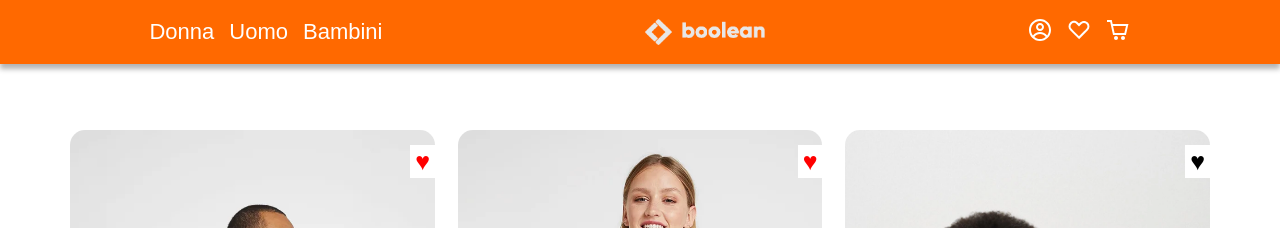
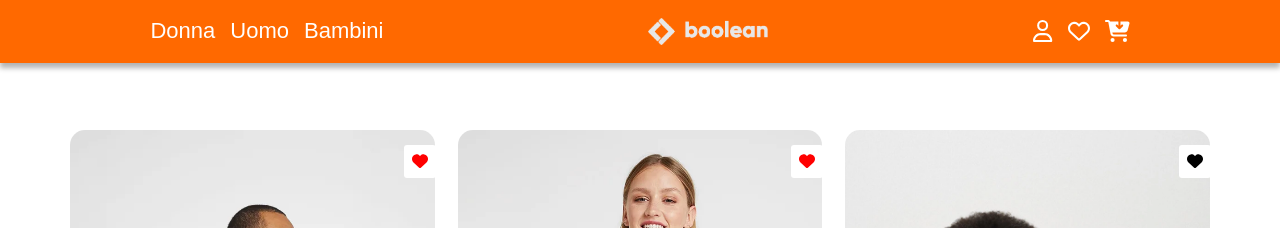
Before and after one commit to TheBloodShadow-py/vite-boolando, a Vue app: page / in a window 1280 px wide. Shown: the top 228 px of the page. Built offline with nearby package versions, Linux system fonts and the light colour scheme; data requests are answered from the project's data file; a web font is replaced by a local one.

Commit message:
ADD - axios & store.js

```diff
--- a/index.html
+++ b/index.html
@@ -2,7 +2,6 @@
 <html lang="en">
   <head>
     <meta charset="UTF-8" />
-    <link rel="icon" type="image/svg+xml" href="/vite.svg" />
     <meta name="viewport" content="width=device-width, initial-scale=1.0" />
     <title>Boolando</title>
   </head>
--- a/package.json
+++ b/package.json
@@ -9,6 +9,12 @@
     "preview": "vite preview"
   },
   "dependencies": {
+    "@fortawesome/fontawesome-svg-core": "^6.4.2",
+    "@fortawesome/free-brands-svg-icons": "^6.4.2",
+    "@fortawesome/free-regular-svg-icons": "^6.4.2",
+    "@fortawesome/free-solid-svg-icons": "^6.4.2",
+    "@fortawesome/vue-fontawesome": "^3.0.5",
+    "axios": "^1.6.0",
     "vue": "^3.3.4"
   },
   "devDependencies": {
--- a/src/App.vue
+++ b/src/App.vue
@@ -3,14 +3,16 @@ import NavBar from "./components/NavBar.vue";
 import Cards from "./components/Cards.vue";
 import Footer from "./components/Footer.vue";
 
-import ProductsDb from "./json/db.json";
+import { store } from "./store";
+import axios from "axios";
+
 import CardsSkeleton from "./components/CardsSkeleton.vue";
 
 export default {
   data() {
     return {
-      ProductsDb: ProductsDb.products,
       loader: true,
+      productsDB: store.products,
     };
   },
   components: {
@@ -20,6 +22,7 @@ export default {
     CardsSkeleton,
   },
   created() {
+    axios.get("http://localhost:3000/products/").then((resp) => (this.productsDB = resp.data));
     setTimeout(() => {
       this.loader = false;
     }, 2000);
@@ -30,6 +33,6 @@ export default {
 <template>
   <NavBar />
   <CardsSkeleton v-if="loader" />
-  <Cards v-show="!loader" :products="ProductsDb" />
+  <Cards v-show="!loader" :products="productsDB" />
   <Footer />
 </template>
--- a/src/components/Card.vue
+++ b/src/components/Card.vue
@@ -50,7 +50,9 @@ export default {
       <img draggable="false" class="hover-img" :src="'products/' + product.backImage" :alt="product.name" />
       <span v-if="haveBadge('discount')" class="discont-amount">{{ discount + "%" }}</span>
       <span class="eco-friendly" :class="haveBadge('discount') ? 'left-55' : 'left-0'" v-if="haveBadge('tag')">Sostenibilità</span>
-      <span @click="changeFavorite(index)" class="add-favorite" :class="product.isInFavorites ? 'red' : ''">&hearts;</span>
+      <span @click="changeFavorite(index)" class="add-favorite" :class="product.isInFavorites ? 'red' : ''"
+        ><font-awesome-icon class="icon" :icon="['fas', 'heart']"
+      /></span>
     </figure>
     <div class="flex-column">
       <span class="product-brand-name">{{ product.brand }}</span>
@@ -69,6 +71,10 @@ export default {
 .product-brand-name {
   font-size: 14px;
   color: $product-brand-name-color;
+}
+
+.icon {
+  font-size: 16px;
 }
 
 .product-name {
@@ -136,12 +142,11 @@ main img {
 
 .add-favorite {
   background-color: white;
-  padding: 4px 5px;
-  border-radius: 3-px;
+  padding: 8px 8px;
+  border-radius: 3px;
   position: absolute;
-  right: 0px;
+  right: -1px;
   top: 15px;
-  font-size: 25px;
   z-index: 3;
   line-height: 1;
   transition: 0.15s linear all;
--- a/src/components/Cards.vue
+++ b/src/components/Cards.vue
@@ -1,5 +1,6 @@
 <script>
 import Card from "./Card.vue";
+
 export default {
   components: {
     Card,
--- a/src/components/CardsSkeleton.vue
+++ b/src/components/CardsSkeleton.vue
@@ -29,7 +29,7 @@ export default {
 
 .box {
   background-color: $skeleton-color;
-  height: 400px;
+  height: 450px;
   border-radius: 15px;
   animation: pulse linear alternate-reverse infinite 1.4s;
 }
--- a/src/components/NavBar.vue
+++ b/src/components/NavBar.vue
@@ -21,9 +21,9 @@ export default {
     <!-- <img class="logo" alt="logo" :src="getImgUrl('../assets/boolean-logo.png')" /> -->
     <img class="logo" alt="logo" src="/boolean-logo.png" />
     <ul>
-      <li><img src="/profile.svg" alt="profile icon" /></li>
-      <li><img src="/heart.svg" alt="heart icon" /></li>
-      <li><img src="/shopping-cart.svg" alt="shopping cart icon" /></li>
+      <li><font-awesome-icon :icon="['far', 'user']" /></li>
+      <li><font-awesome-icon :icon="['far', 'heart']" /></li>
+      <li><font-awesome-icon :icon="['fas', 'cart-arrow-down']" /></li>
     </ul>
   </header>
 </template>
--- a/src/main.js
+++ b/src/main.js
@@ -1,5 +1,12 @@
-import { createApp } from 'vue'
-import './style.css'
-import App from './App.vue'
+import { createApp } from "vue";
+import "./style.css";
+import App from "./App.vue";
 
-createApp(App).mount('#app')
+import { library } from "@fortawesome/fontawesome-svg-core";
+import { FontAwesomeIcon } from "@fortawesome/vue-fontawesome";
+import { faHeart, faCartArrowDown } from "@fortawesome/free-solid-svg-icons";
+import { faUser, faHeart as faHeartRegular } from "@fortawesome/free-regular-svg-icons";
+
+library.add([faHeart, faUser, faCartArrowDown, faHeartRegular]);
+
+createApp(App).component("font-awesome-icon", FontAwesomeIcon).mount("#app");
--- /dev/null
+++ b/src/store.js
@@ -0,0 +1,5 @@
+import { reactive } from "vue";
+
+export const store = reactive({
+  products: [],
+});
```
Also changed, not shown: 1 other file (tests, documents, lock files or other folders).
